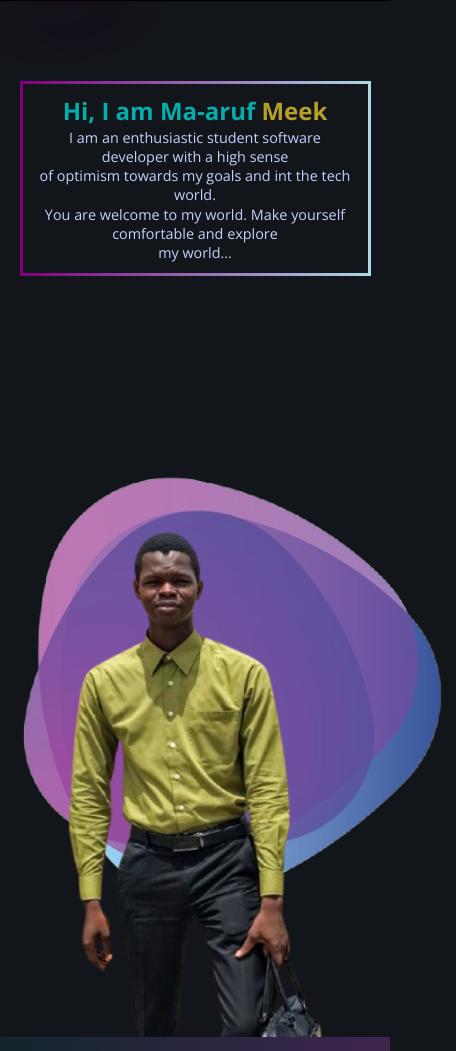
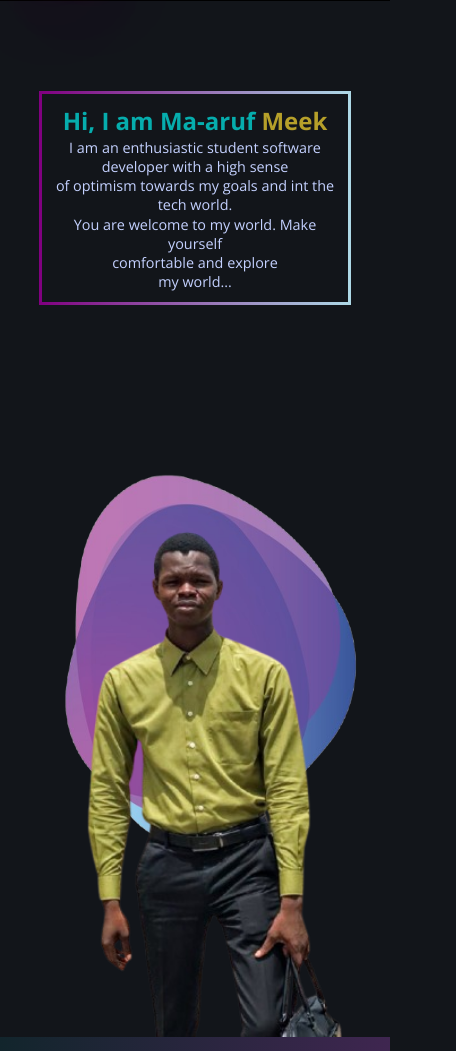
Before and after one commit to MaarufMeek/myPortfolio, a plain HTML site: page index.html in a window 390 px wide. Shown: the part 49-1100 px from the top of the page, 456 px wide, since content can reach past the window. Drawn offline with nearby package versions, Linux system fonts and the light colour scheme.

Commit message:
updated media queries in pot.css to enhace responsiveness on mobile screens

```diff
--- a/pot.css
+++ b/pot.css
@@ -5,14 +5,14 @@
 }
 
 body {
-    background: rgb(18,21,26);
+    background: rgb(18, 21, 26);
 }
 
 .page {
     position: relative;
     width: 100%;
     height: 100vh;
-    background: rgb(18,21,26);
+    background: rgb(18, 21, 26);
 }
 
 /* Navigation */
@@ -34,7 +34,7 @@ nav ul li {
 nav ul li a {
     text-decoration: none;
     font-weight: bold;
-    color: rgb(148,208,344); /* Valid RGB format */
+    color: rgb(148, 208, 344); /* Valid RGB format */
     font-size: 18px;
     padding: 2px 5px 3px;
 }
@@ -51,10 +51,9 @@ nav h1 {
     color: antiquewhite;
     --color2: rgba(238, 69, 186, 0.98);
     --color3: rgba(185, 15, 133, 0.98);
-    text-shadow:
-        0 0 8px var(--color2),
-        0 0 20px var(--color3),
-        0 0 100px var(--color3);
+    text-shadow: 0 0 8px var(--color2),
+    0 0 20px var(--color3),
+    0 0 100px var(--color3);
 }
 
 nav li a:hover {
@@ -76,7 +75,7 @@ nav li a:hover {
 
 /* Info box styling */
 .info {
-    color: rgb(196,209,911); /* Valid RGB */
+    color: rgb(196, 209, 911); /* Valid RGB */
     margin: 100px 30px;
     border: 3px solid;
     border-image: linear-gradient(to right, purple, lightblue) 1;
@@ -247,6 +246,18 @@ footer p {
         top: 60%;
     }
 
+    .images .shape {
+        width: 100%;
+        height: 70%;
+    }
+
+    .images:hover .shape {
+        top: 5%;
+        transition: 0.5s;
+        width: 100%;
+        height: 70%;
+    }
+
 
     nav ul li a {
         font-family: Open Sans, sans-serif;
@@ -268,17 +279,3 @@ footer p {
         padding: 2px 2px 3px;
     }
 }
-
-/* Additional media queries for extra small screens */
-@media (max-width: 480px) {
-    .info {
-        width: 90%; /* Make info box take up more space */
-        margin: 10px auto;
-    }
-
-    .images {
-        width: 100%; /* Full width for images */
-        left: 0;
-    }
-
-}
```
